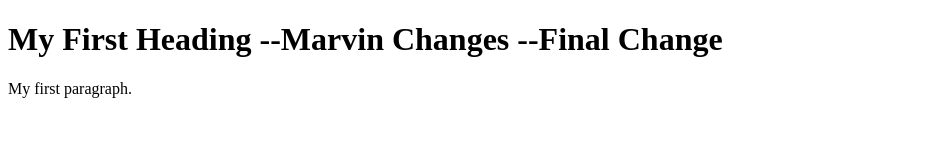
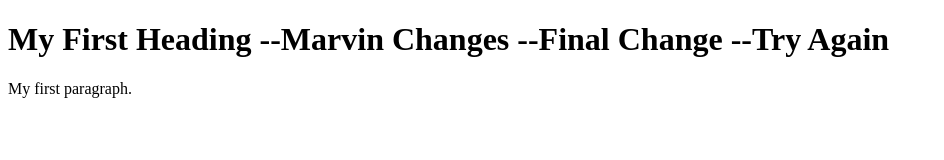
Before and after one commit to Mrvn09/git-demo, a plain HTML site: page web/index.html in a window 1280 px wide. Shown: the whole page, without its empty margins (0-944 px from the left). Drawn offline with Linux system fonts and the light colour scheme.

Commit message:
Try again

```diff
--- a/web/index.html
+++ b/web/index.html
@@ -2,7 +2,7 @@
 <html>
 <body>
 
-<h1>My First Heading --Marvin Changes --Final Change</h1>
+<h1>My First Heading --Marvin Changes --Final Change --Try Again</h1>
 <p>My first paragraph.</p>
 
 </body>
```
